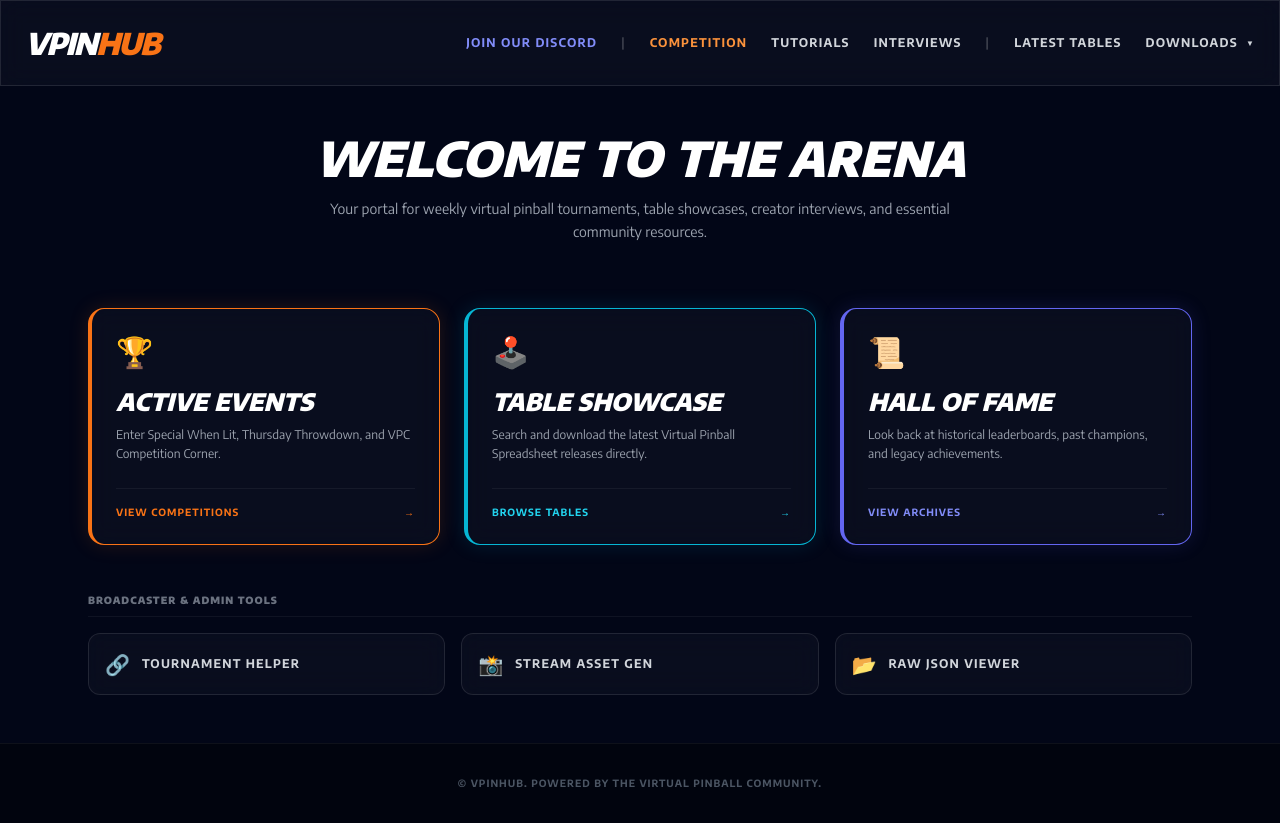
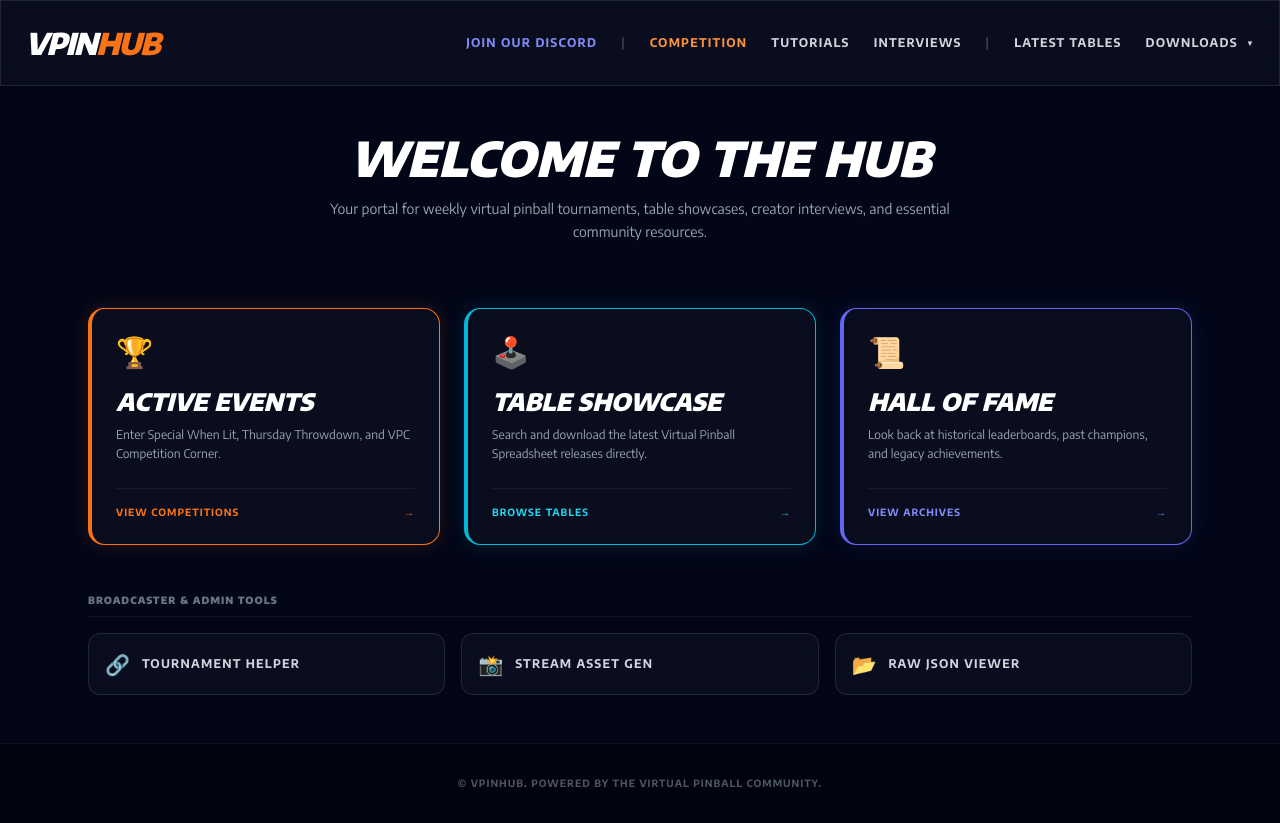
Before and after one commit to vpinhub/vpinhub, a plain HTML site: page index.html in a window 1280 px wide. Drawn offline with nearby package versions, Linux system fonts and the light colour scheme.

Commit message:
Update index.html

```diff
--- a/index.html
+++ b/index.html
@@ -106,7 +106,7 @@
     <main class="flex-1 container mx-auto px-6 py-12 max-w-6xl">
 
         <div class="text-center mb-16">
-            <h2 class="text-4xl md:text-5xl font-black italic uppercase mb-4 text-white">Welcome to the Arena</h2>
+            <h2 class="text-4xl md:text-5xl font-black italic uppercase mb-4 text-white">Welcome to the Hub</h2>
             <p class="text-gray-400 max-w-2xl mx-auto text-sm leading-relaxed">
                 Your portal for weekly virtual pinball tournaments, table showcases, creator interviews, and essential community resources.
             </p>
@@ -191,4 +191,5 @@
         });
     </script>
 </body>
+
 </html>
```
